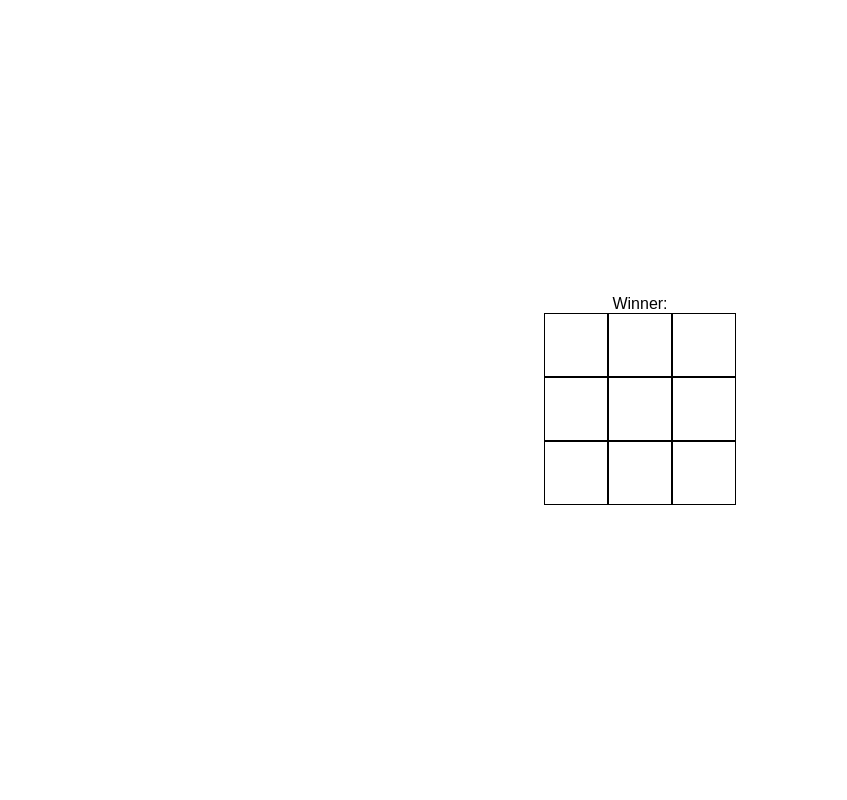
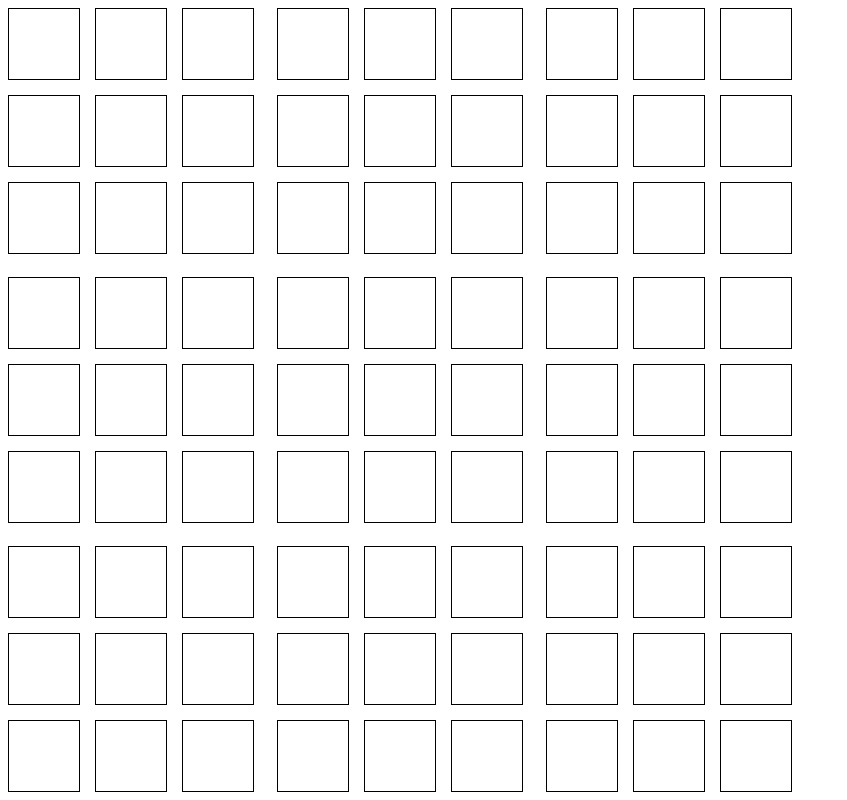
Before and after one commit to emunib/ultimate-tic-tac-toe, a React (Create React App) app: page / in a window 1280 px wide. Shown: the whole page, without its empty margins (0-847 px from the left). Built offline with nearby package versions, Linux system fonts and the light colour scheme.

Commit message:
made a 3x3 grid of individual tic-tac-toe games with new state to keep track of game winners; moved checkWinner() function to App as a result.

```diff
--- a/src/App.js
+++ b/src/App.js
@@ -1,9 +1,35 @@
+import {useState} from 'react';
 import Board from './components/Board';
 import './style.scss';
 
 function App() {
+    const [boards, setBoards] = useState(Array(9).fill(null));
+
+    function checkWinner(board, values) {
+        const lines = [
+            [0, 1, 2],
+            [3, 4, 5],
+            [6, 7, 8],
+            [0, 3, 6],
+            [1, 4, 7],
+            [2, 5, 8],
+            [0, 4, 8],
+            [2, 4, 6]
+        ];
+        for (let i = 0; i < lines.length; i++) {
+            const [a, b, c] = lines[i];
+            if (values[a] && values[a] === values[b] && values[a] === values[c]) {
+                const nextBoards = [...boards];
+                nextBoards[board] = values[a];
+                setBoards(nextBoards);
+            }
+        }
+    }
+
     return (
-        <Board/>
+        <>
+            {boards.map((board, i) => <Board key={i} winner={board} checkWinner={(values) => checkWinner(i, values)}/>)}
+        </>
     );
 }
 
--- a/src/components/Board/index.jsx
+++ b/src/components/Board/index.jsx
@@ -2,10 +2,9 @@ import React, {useState} from 'react';
 import Box from '../Box';
 import './style.scss';
 
-function Board() {
+function Board({winner, checkWinner}) {
     const [values, setValues] = useState(Array(9).fill(null));
     const [isXTurn, setIsXTurn] = useState(true);
-    const [winner, setWinner] = useState(null);
 
     function handleClick(i) {
         if (winner || values[i]) return;
@@ -18,32 +17,10 @@ function Board() {
         setIsXTurn(isXTurn => !isXTurn);
     }
 
-    function checkWinner(values) {
-        const lines = [
-            [0, 1, 2],
-            [3, 4, 5],
-            [6, 7, 8],
-            [0, 3, 6],
-            [1, 4, 7],
-            [2, 5, 8],
-            [0, 4, 8],
-            [2, 4, 6]
-        ];
-        for (let i = 0; i < lines.length; i++) {
-            const [a, b, c] = lines[i];
-            if (values[a] && values[a] === values[b] && values[a] === values[c]) {
-                setWinner(values[a]);
-            }
-        }
-    }
-
     return (
-        <>
-            <p>Winner: {winner}</p>
-            <div className="board">
-                {values.map((val, i) => <Box key={i} value={val} onBoxClick={() => handleClick(i)}/>)}
-            </div>
-        </>
+        <div className="board">
+            {values.map((val, i) => <Box key={i} value={val} onBoxClick={() => handleClick(i)}/>)}
+        </div>
     );
 }
 
--- a/src/components/Box/style.scss
+++ b/src/components/Box/style.scss
@@ -1,10 +1,12 @@
 .box {
-  width: 4rem;
-  height: 4rem;
+  width: 4.5rem;
+  height: 4.5rem;
   border: black 1px solid;
   font-size: 3rem;
   text-transform: uppercase;
   display: flex;
   justify-content: center;
   align-items: center;
+  justify-self: center;
+  align-self: center;
 }
--- a/src/style.scss
+++ b/src/style.scss
@@ -9,9 +9,10 @@ body {
 }
 
 #root {
-  min-height: 100vh;
-  display: flex;
-  flex-direction: column;
-  justify-content: center;
-  align-items: center;
+  height: 100vh;
+  width: 100vh;
+  display: grid;
+  grid-template-columns: 1fr 1fr 1fr;
+  grid-template-rows: 1fr 1fr 1fr;
+  grid-gap: .5rem;
 }
```
